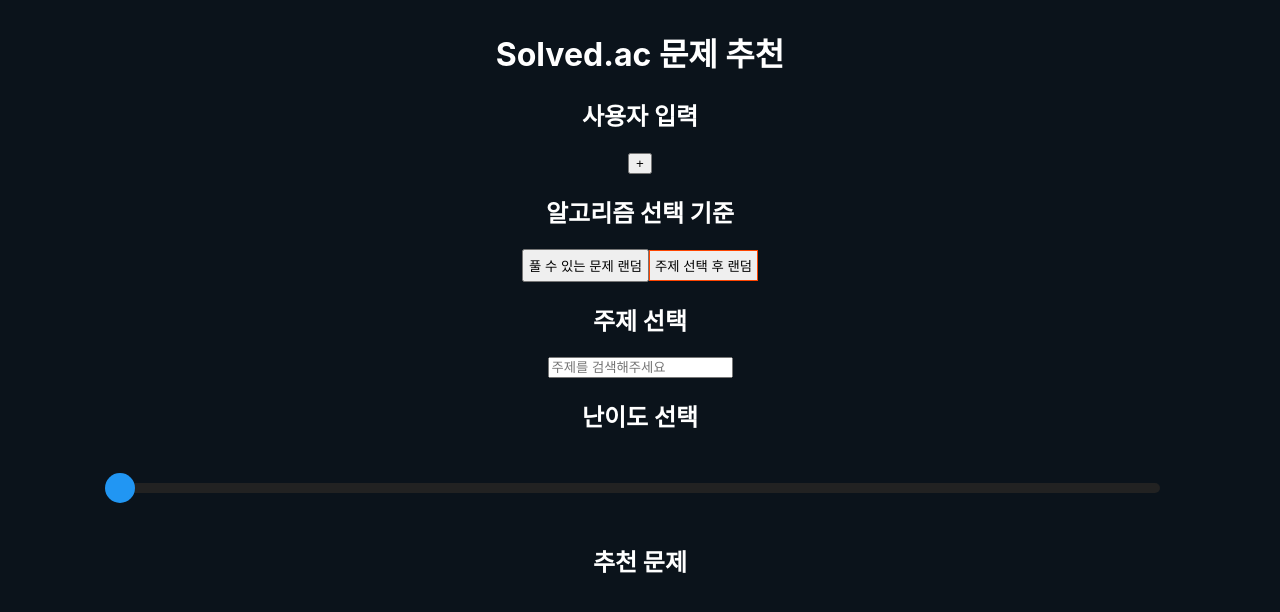
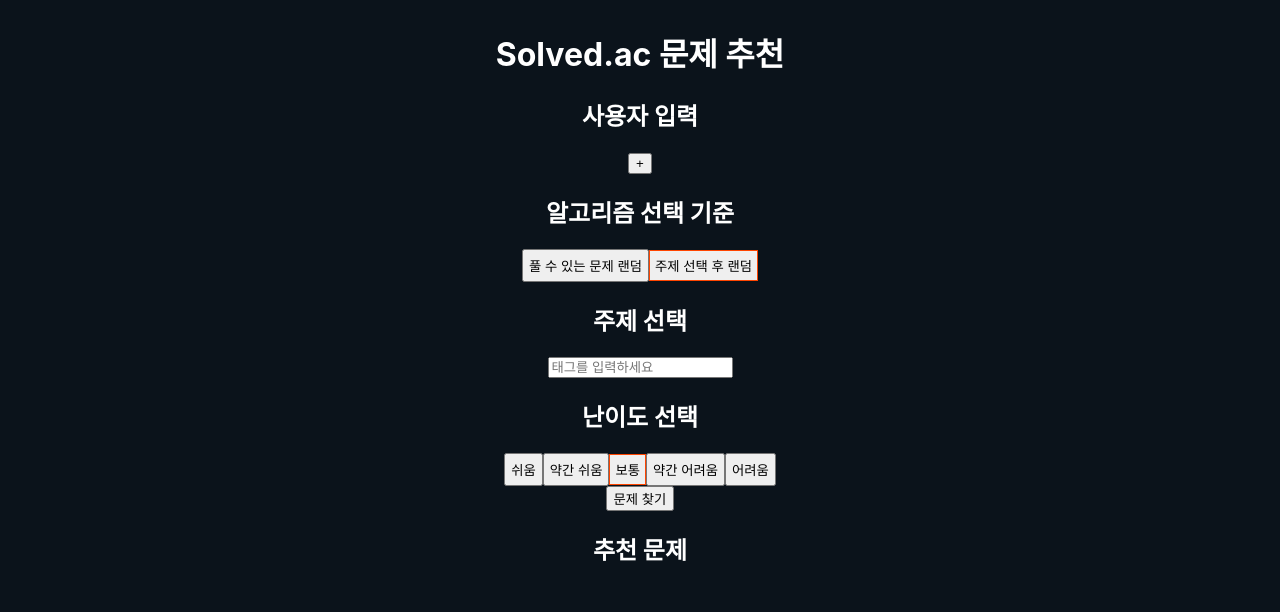
Before and after one commit to hyunwoo0081/ps_recommender, a React (Create React App) app: page / in a window 1280 px wide. Both pictures are taken after a click on the button "주제 선택 후 랜덤". Shown: the top 612 px of the page. Built offline with nearby package versions, Linux system fonts and the light colour scheme; no server answers.

Commit message:
add TagSearch and LevelCalc

```diff
--- a/src/App.tsx
+++ b/src/App.tsx
@@ -1,14 +1,17 @@
 import React, {useState} from 'react';
 import UserSearchPopup from "./container/components/UserSearchPopup";
 import LevelSeekbar from "./container/components/LevelSeekbar";
+import TagSearchView from "./container/components/TagSearchView";
 import UserCard from "container/components/UserCard";
+import FieldCard from "./container/components/FieldCard";
 import './container/styles/App.scss';
 import Fetch from "./container/controller/Fetch";
+import LevelCalculator from "./container/controller/LevelCalculator";
 
 interface UserInfo {
   name: string,
   rank: number,
-  solvedField: number[][],
+  solvedField: Array<{ levelSum: number, count: number }>,
 }
 
 interface TagName {
@@ -24,6 +27,9 @@
   const [tagCounts, setTagCounts]: [tagCounts: Array<number>, setTagCounts: Function] = useState([]);
   const [tagName, setTagName]: [tagName: Array<TagName>, setTagName: Function] = useState([]);
   const [tagToIndex, setTagToIndex]: [tagToIndex: any, setTagToIndex: Function] = useState({});
+  // search params
+  const [problemLevel, setProblemLevel]: [problemLevel: number, setProblemLevel: Function] = useState(2);
+  const [searchField, setSearchField]: [searchField: Array<number>, setSearchField: Function] = useState([]);
 
   //`https://solved.ac/api/v3/user/show?handle=${name}`
   //`https://solved.ac/api/v3/tag/list`
@@ -54,19 +60,21 @@
   init();
 
   function addUserAndClosePopup(name: string, rank: number, solvedData: any[]) {
-    let solvedLevelSum = Array.from({length: ProblemCounts}, () => 0);
-    let solvedCounts = Array.from({length: ProblemCounts}, () => 0);
+    openUserSearch(false);
+    if (userInfo.some((x) => x.name === name)) return;
+
+    let solvedArr = Array.from({length: ProblemCounts}, () => {return {"levelSum": 0, "count": 0}});
 
     for (let item of solvedData) {
       for (let tag of item.tags) {
-        let i = tagToIndex[tag.key];
+        let tagId = tagToIndex[tag.key];
 
-        if (solvedCounts[i] === 0)
-          tagCounts[i]++;
+        if (solvedArr[tagId].count === 0)
+          tagCounts[tagId]++;
 
-        if (solvedCounts[i] < 30) {
-          solvedCounts[i]++;
-          solvedLevelSum[i] += item.level;
+        if (solvedArr[tagId].count < 30) {
+          solvedArr[tagId].count++;
+          solvedArr[tagId].levelSum += item.level;
         }
       }
     }
@@ -75,9 +83,8 @@
 
     setUserInfo([
       ...userInfo,
-      {name: name, rank: rank, solvedField: [solvedLevelSum, solvedCounts]}
+      {name: name, rank: rank, solvedField: solvedArr}
     ]);
-    openUserSearch(false);
   }
 
   function deleteUser(name: string) {
@@ -85,7 +92,7 @@
     if (userData === undefined) return;
 
     for (let key in userData.solvedField) {
-      if (userData.solvedField[1][key] > 0)
+      if (userData.solvedField[key].count > 0)
         tagCounts[key]--;
     }
     setTagCounts(tagCounts);
@@ -93,6 +100,27 @@
     setUserInfo(userInfo.filter(element => element.name !== name));
   }
 
+  function addSearchField(tagId: number) {
+    setSearchField(Array.from(new Set([...searchField, tagId])));
+  }
+
+  function deleteSearchField(tagId: number) {
+    setSearchField(searchField.filter(element => element !== tagId));
+  }
+
+  function changeProblemLevel(level: number) {
+    setProblemLevel(level);
+  }
+
+  function findProblems() {
+    LevelCalculator.analyzeUserData(userInfo);
+    let result = LevelCalculator.getLevelRange(searchField, problemLevel);
+
+    console.log(result);
+    //range 받고, 문제 추적하기...
+  }
+
+  //get Widgets
   function widgetsUserCards() {
     let result = [];
     for (let info of userInfo)
@@ -101,20 +129,24 @@
     return result;
   }
 
-  function widgetsFieldList(newField: boolean) {
-    if (userInfo.length === 0) return null;
+  function widgetsLevelButtons() {
+    let result = [];
+    const text = ["쉬움", "약간 쉬움", "보통", "약간 어려움", "어려움"];
 
-    let result = [];
-    for (let key in tagName)
-      if (tagCounts[key] === userInfo.length)
-        result.push(<li>{tagName[key].ko}</li>);
-
+    for (let i = 0; i < 5; i++) {
+      result.push(<button className={problemLevel === i ? "toggle_button selected" : "toggle_button"}
+                          onClick={() => changeProblemLevel(i)}>{text[i]}</button>);
+    }
     return result;
   }
 
-  function setLevels() {
-
-    return "";
+  function widgetsFieldCard() {
+    let result = [];
+    for (let i of searchField) {
+      let tag = tagName[i];
+      result.push(<FieldCard key={i} tagName={tag.ko} tagKey={tag.key} deleteTag={() => deleteSearchField(i)}/>);
+    }
+    return result;
   }
 
   return (
@@ -133,7 +165,7 @@
           {widgetsUserCards()}
 
           <button className="add_user"
-                  onClick={ () => openUserSearch(true) }>
+                  onClick={() => openUserSearch(true)}>
           +</button>
         </div>
 
@@ -150,16 +182,19 @@
           {tryNewField &&
               <>
                 <h2>주제 선택</h2>
-                <input type="text" placeholder="주제를 검색해주세요"/>
-                <ul>
-                  {widgetsFieldList(tryNewField)}
-                </ul>
+                <TagSearchView tagList={tagName} addTag={addSearchField}/>
+                {widgetsFieldCard()}
               </>
           }
 
           <h2>난이도 선택</h2>
-          <LevelSeekbar handle={setLevels}/>
+          {widgetsLevelButtons()}
+          { ProblemCounts === 0 &&
+            <LevelSeekbar handle={changeProblemLevel}/>
+          }
         </div>
+
+        <button onClick={findProblems}>문제 찾기</button>
 
         {
           <h2>추천 문제</h2>
--- /dev/null
+++ b/src/container/components/FieldCard.tsx
@@ -0,0 +1,19 @@
+import React from 'react';
+
+interface Iprops {
+  tagName: string,
+  tagKey: string,
+  deleteTag: Function
+}
+
+const FieldCard = ({tagName, tagKey, deleteTag}: Iprops) => {
+  return (
+    <div className="tag_search_layout">
+      <span>{tagName}</span>
+      {tagKey}
+      <button onClick={() => deleteTag()}>x</button>
+    </div>
+  );
+}
+
+export default FieldCard;
--- /dev/null
+++ b/src/container/components/TagSearchCard.tsx
@@ -0,0 +1,18 @@
+import React from 'react';
+
+interface Iprops {
+  tagName: string,
+  tagKey: string,
+  addTag: Function,
+}
+
+const TagSearchCard = ({tagName, tagKey, addTag} :Iprops) => {
+  return (
+    <li className="tag_search_card" onClick={() => addTag(tagName)}>
+      <span>{tagName}</span>
+      {tagKey}
+    </li>
+  );
+}
+
+export default TagSearchCard;
--- /dev/null
+++ b/src/container/components/TagSearchView.tsx
@@ -0,0 +1,71 @@
+import React, {useState} from 'react';
+import TagSearchCard from "./TagSearchCard";
+
+interface Iprops {
+  tagList: Array<{ ko: string, key: string }>
+  addTag:Function
+}
+
+const TagSearchView = ({tagList, addTag} :Iprops) => {
+  const [searchText, setSearchText]: [searchText: string, setSearchText: Function] = useState("");
+  const [searchedList, setSearchedList]: [searchedList: Array<number>, setSearchedList: Function]
+    = useState(Array.from({length: tagList.length}, (v, i) => i));
+
+  function changeSearchInput(e: any) {
+    let text = e.target.value;
+    let isTextAppended = text.length - searchText.length > 0;
+    setSearchText(text);
+
+    //search engine
+    let list = [];
+    const regex = new RegExp(text);
+    if (isTextAppended) {
+      for (let i of searchedList) {
+        let tag = tagList[i];
+        if (regex.test(tag.key) || regex.test(tag.ko))
+          list.push(i);
+      }
+    }
+    else {
+      for (let i in tagList) {
+        let tag = tagList[i];
+        if (regex.test(tag.key) || regex.test(tag.ko))
+          list.push(i);
+      }
+    }
+    setSearchedList(list);
+  }
+
+  function tagSelected(tagId: number) {
+    setSearchText("");
+    addTag(tagId);
+  }
+
+  function widgetsSearched() {
+    let result = [];
+    if (searchText.length === 0) return null;
+
+    for (let i of searchedList.slice(0, 5)) {
+      let tag = tagList[i];
+      result.push(<TagSearchCard key={i} tagName={tag.ko} tagKey={tag.key} addTag={() => tagSelected(i)}/>)
+    }
+    return result;
+  }
+
+  return (
+    <div className="tag_search_layout">
+      <input type="text"
+             autoComplete="off"
+             placeholder="태그를 입력하세요"
+             value={searchText}
+             onChange={changeSearchInput}/>
+
+      <ul className="tag_search_searched">
+        {widgetsSearched()}
+      </ul>
+
+    </div>
+  );
+}
+
+export default TagSearchView;
--- /dev/null
+++ b/src/container/controller/LevelCalculator.ts
@@ -0,0 +1,55 @@
+interface UserInfo {
+  name: string,
+  rank: number,
+  solvedField: Array<{ levelSum: number, count: number }>,
+}
+
+const LevelCalculator = {
+  mean: [0],
+  stdDev: [0],
+  analyzeUserData(userInfo: Array<UserInfo>) {
+    let userMeans = [];
+    if (userInfo.length === 0) return;
+
+    // 각 유저마다 분야별 평균 구하기
+    for (let user of userInfo) {
+      let means = [];
+      for (let info of user.solvedField) {
+        means.push(info.count > 0 ? info.levelSum/info.count : 0);
+      }
+      userMeans.push(means);
+    }
+
+    // 분야 별 평균과 표준편차 구하기
+    let mean = Array.from({length: userMeans[0].length}, () => 0);
+    let stdDev = Array.from({length: userMeans[0].length}, () => 0);
+
+    for (let tagId in userMeans[0]) {
+      for (let user in userMeans) {
+        mean[tagId] += userMeans[user][tagId];
+      }
+      mean[tagId] /= userInfo.length;
+
+      for (let user in userMeans) {
+        stdDev[tagId] += Math.pow(userMeans[user][tagId] - mean[tagId], 2);
+      }
+      stdDev[tagId] = Math.sqrt(stdDev[tagId] / userInfo.length);
+    }
+
+    this.mean = mean;
+    this.stdDev = stdDev;
+  },
+  getLevelRange(tagIds: Array<number>, problemLevel: number) {
+    let result = [];
+    // 일단 평균에서 +- 해서 내보내자
+    for (let id of tagIds) {
+      let range = [Math.floor(this.mean[id])+problemLevel-2, Math.ceil(this.mean[id])+problemLevel-2];
+      range[0] = Math.max(0, range[0]);
+      range[1] = Math.max(0, range[1]);
+      result.push(range);
+    }
+    return result;
+  }
+}
+
+export default LevelCalculator;
```
